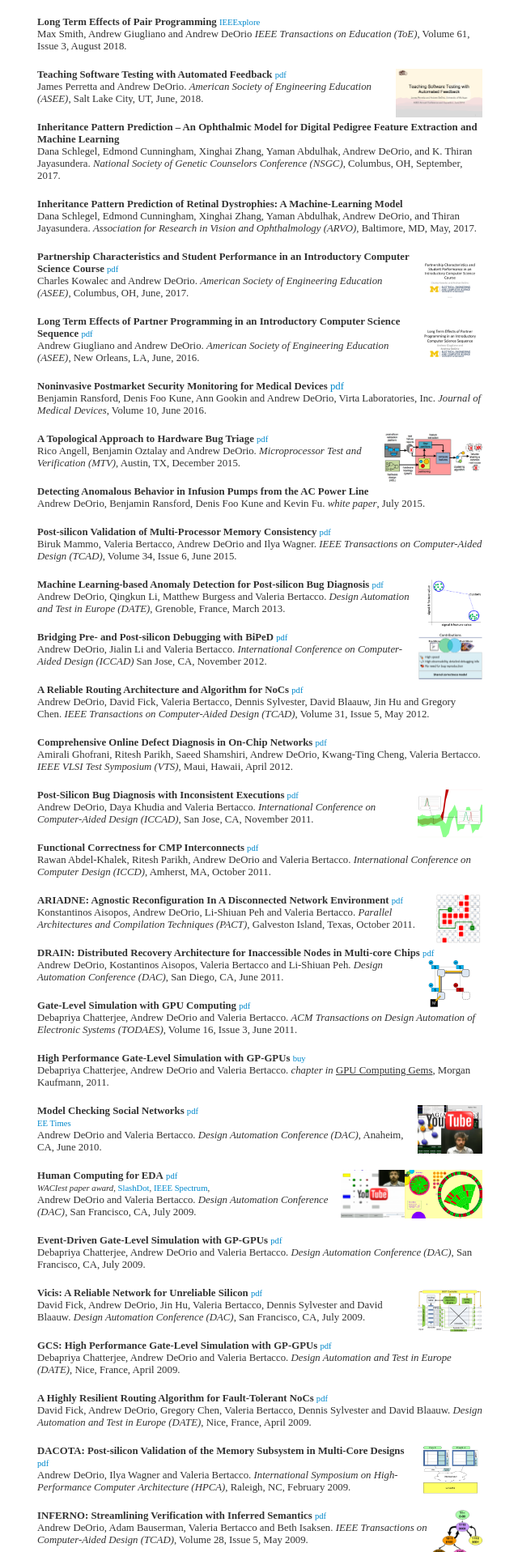
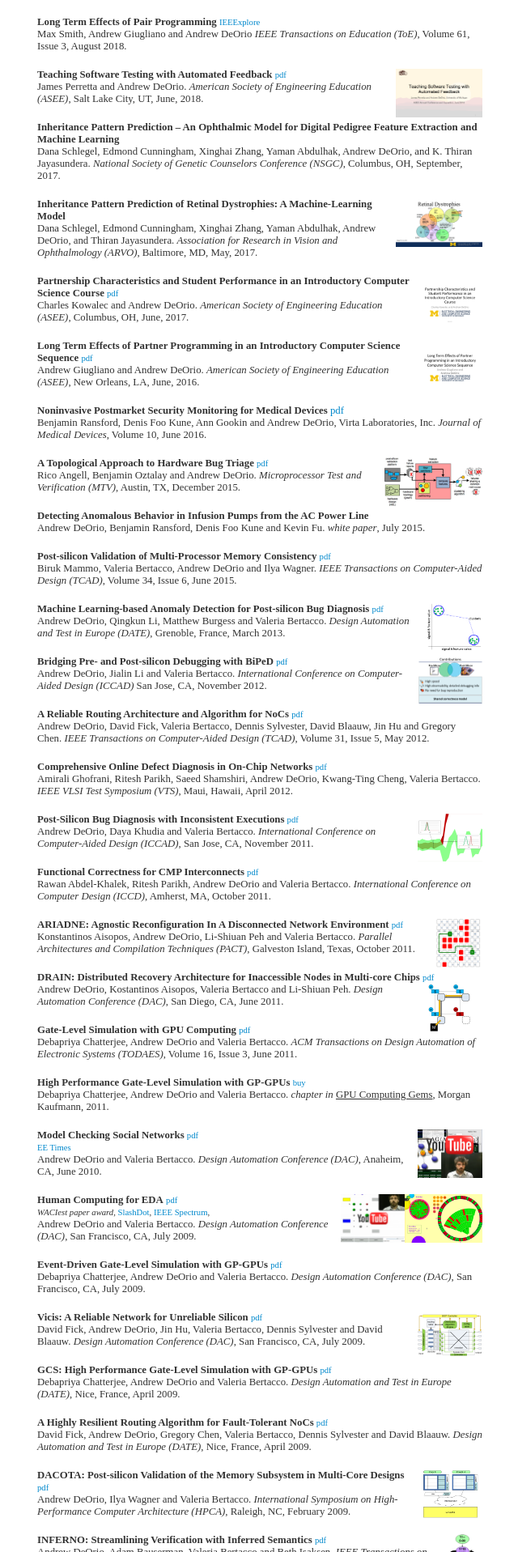
Before and after one commit to awdeorio/andrewdeorio.com, a Jekyll site: the page built from research/index.html, in a window 1280 px wide. Shown: the part 314-2231 px from the top of the page at 81% size, without its empty margins (319-959 px from the left). Built offline with Jekyll 4.4.1, drawn with Linux system fonts in a browser that asks for light colours; nearby versions of some CDN libraries.

Commit message:
/research/ += ARVO17 slides

```diff
--- a/research/index.html
+++ b/research/index.html
@@ -47,6 +47,8 @@ Dana Schlegel, Edmond Cunningham, Xinghai Zhang, Yaman Abdulhak, Andrew DeOrio,
 </div>
 
 <div class="publication">
+<a href="assets/ARVO17-slides.pdf" target="_blank" >
+<img class="research-thumbnail" src="assets/ARVO17-thumbnail.png" alt="thumbnail"></a>
 <b>Inheritance Pattern Prediction of Retinal Dystrophies: A Machine-Learning Model</b>
 <br>
 Dana Schlegel, Edmond Cunningham, Xinghai Zhang, Yaman Abdulhak, Andrew DeOrio, and Thiran Jayasundera.
```
Also changed, not shown: research/assets/ARVO17-thumbnail.png (added), 2 other files.
